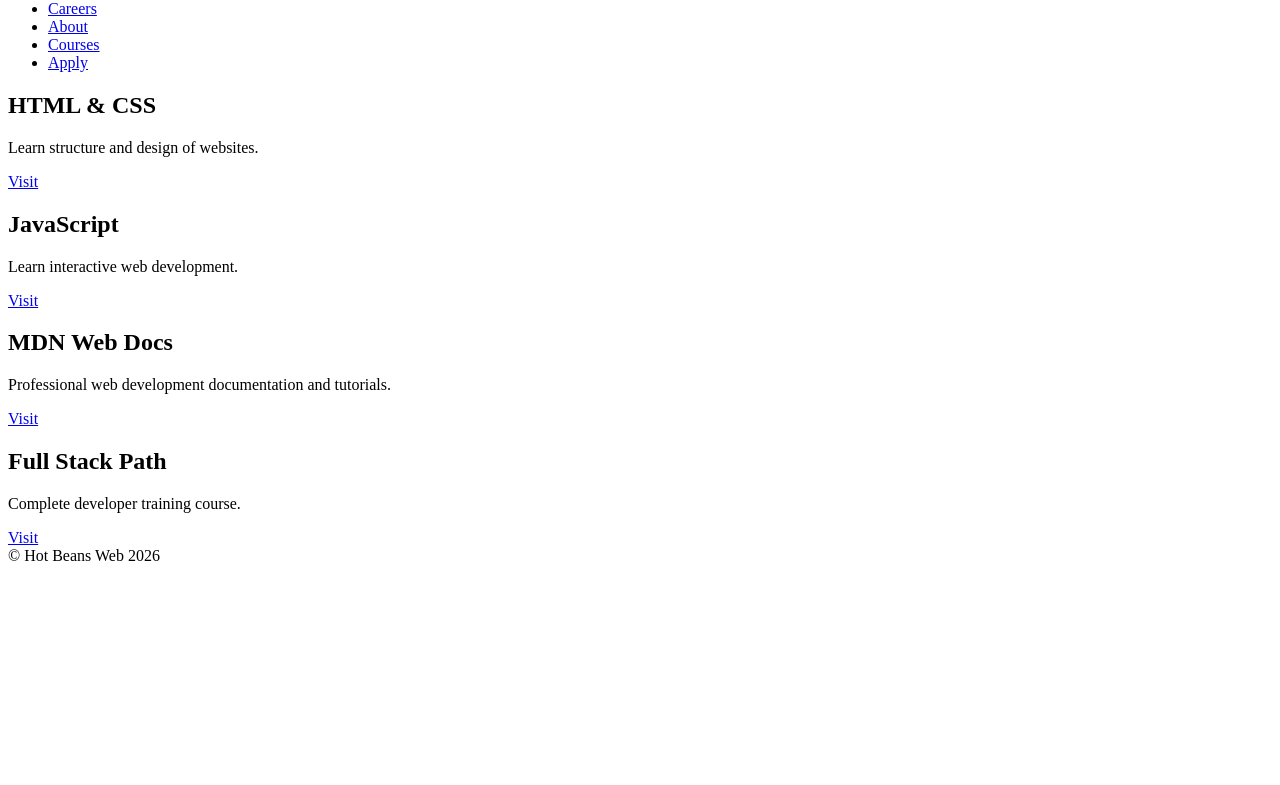
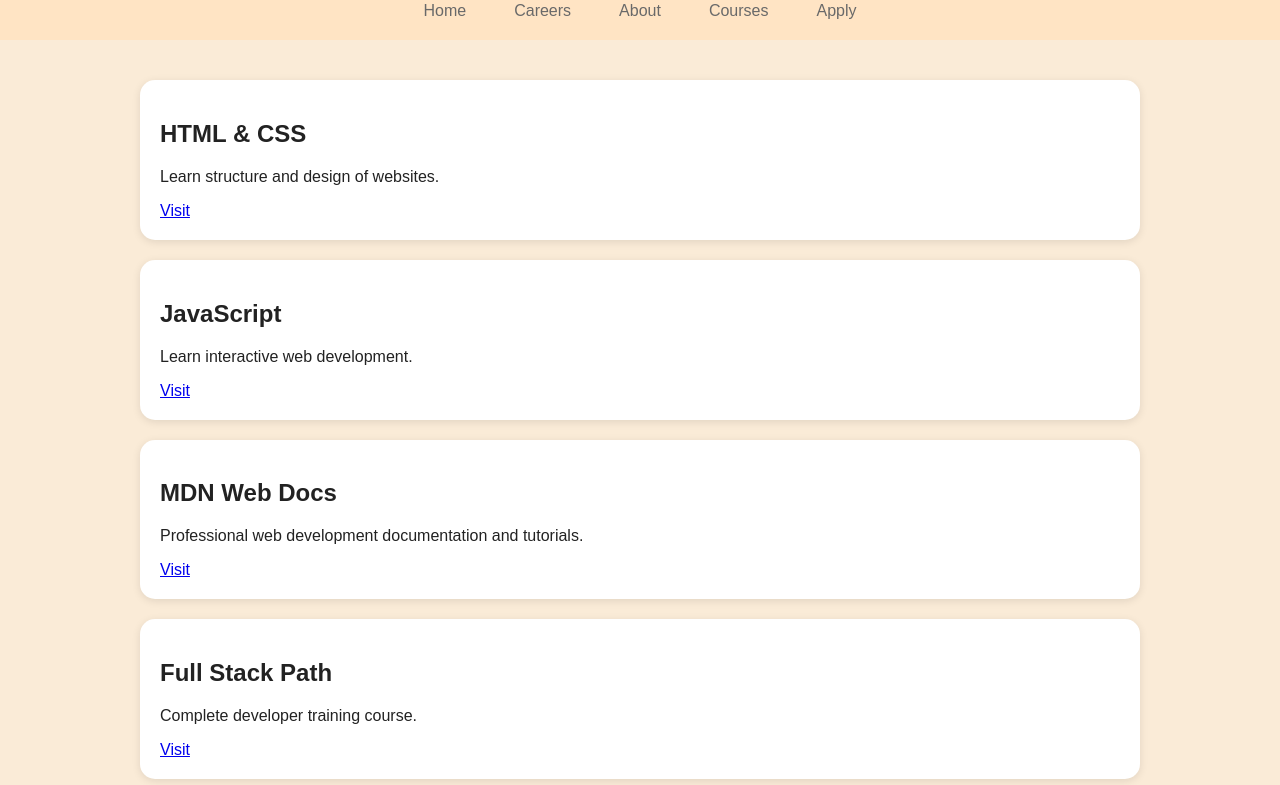
Before and after one commit to tyresegatheru-arch/hot-beans, a plain HTML site: page courses.html in a window 1280 px wide. Shown: the part 98-883 px from the top of the page. Before the commit the page ends 800 px from the top, so only its background shows below. Drawn offline with Linux system fonts and the light colour scheme.

Commit message:
Fix HTML structure and update links in courses.html

```diff
--- a/coursess.html
+++ b/courses.html
@@ -2,7 +2,7 @@
 <html>
 <head>
 <title>Courses</title>
-<link rel="stylesheet" href="indexx.css">
+<link rel="stylesheet" href="index.css">
 </head>
 
 <body>
@@ -11,11 +11,11 @@
 <h1>Courses</h1>
 <nav class="nav">
 <ul>
-<li><a href="indexx.html">Home</a></li>
-<li><a href="careerr.html">Careers</a></li>
-<li><a href="aboutt.html">About</a></li>
-<li><a href="coursess.html">Courses</a></li>
-<li><a href="applyy.html">Apply</a></li>
+<li><a href="index.html">Home</a></li>
+<li><a href="career.html">Careers</a></li>
+<li><a href="about.html">About</a></li>
+<li><a href="courses.html">Courses</a></li>
+<li><a href="apply.html">Apply</a></li>
 </ul>
 </nav>
 </header>
```
